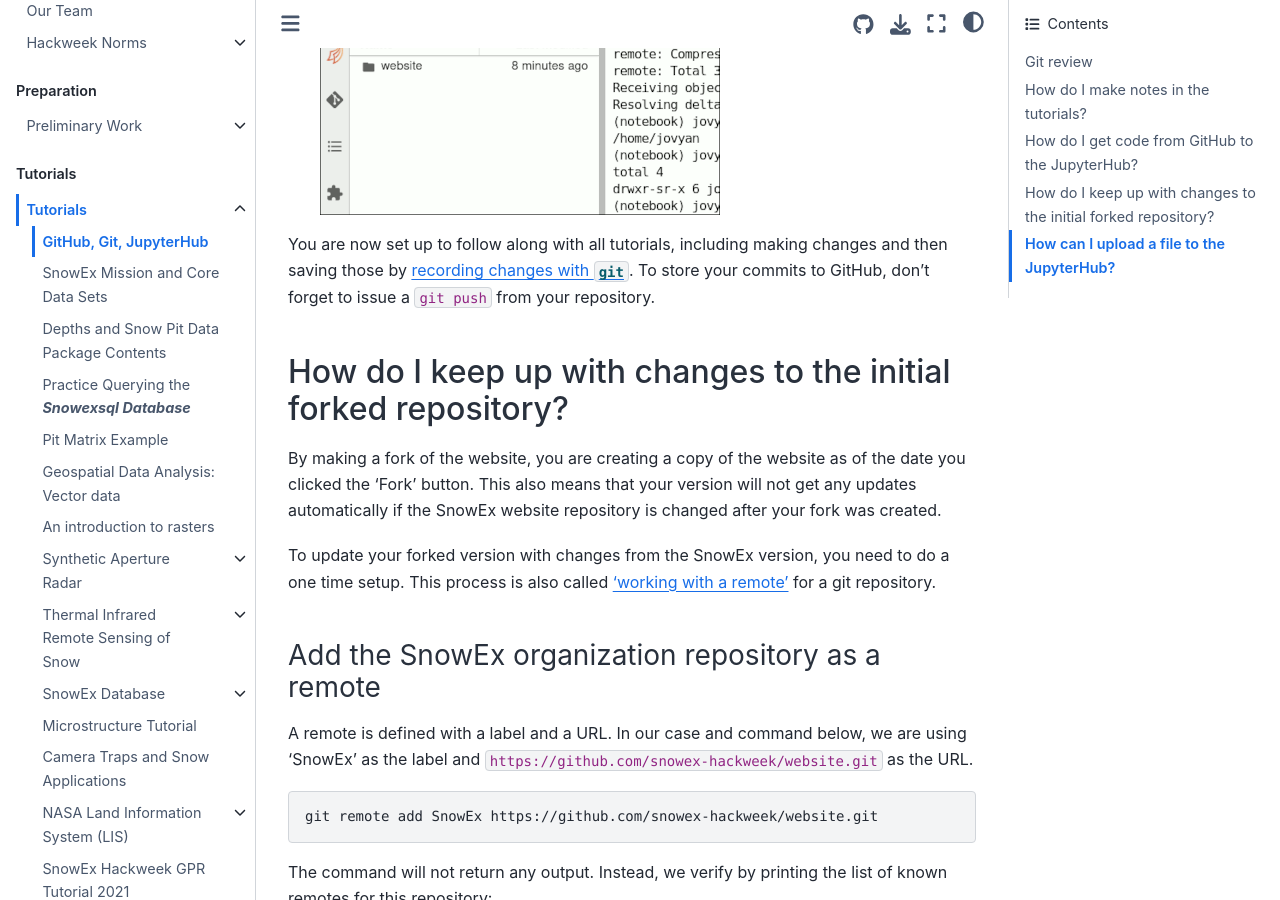
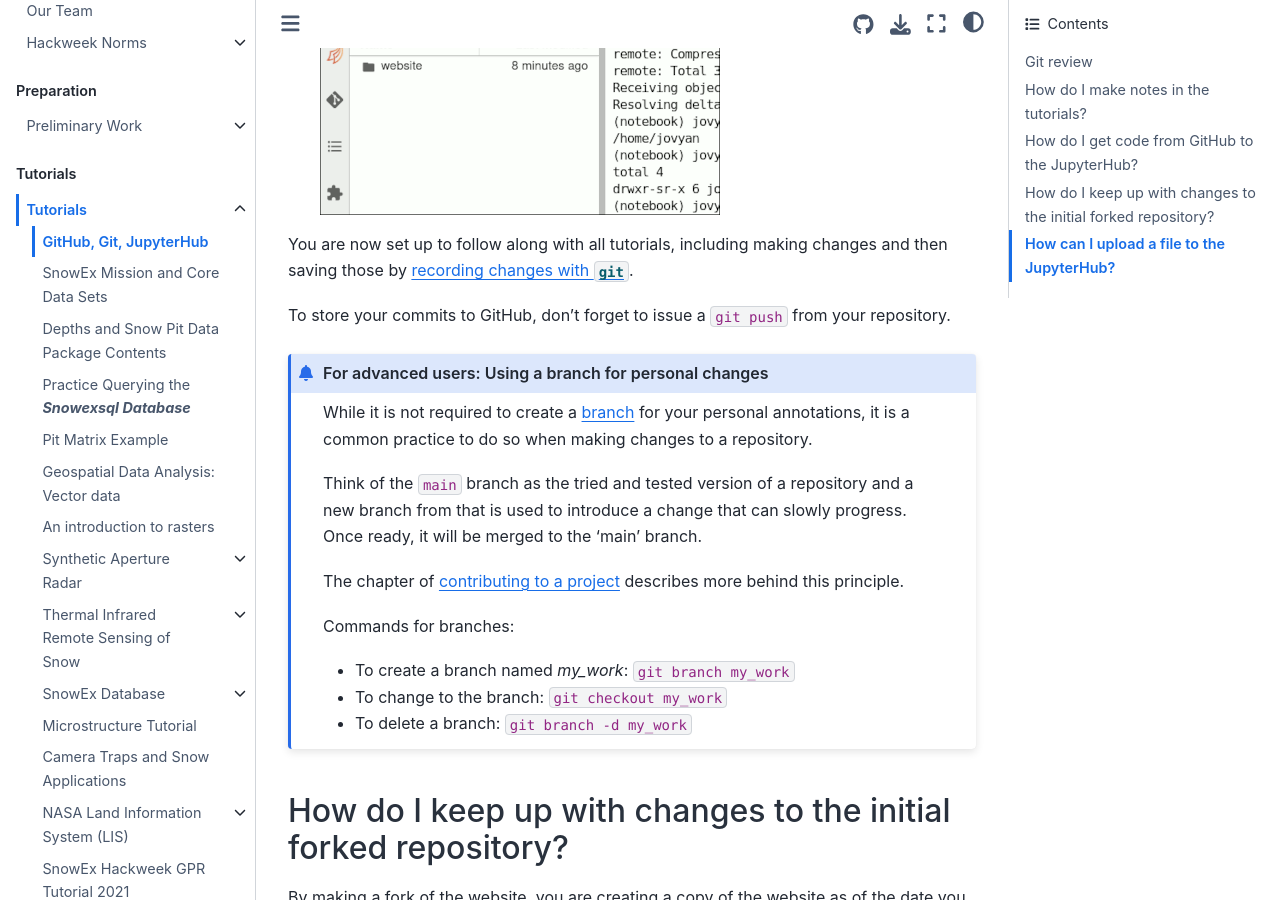
Before and after one commit to snowex-hackweek/website-2021, a Jupyter Book: the page built from book/tutorials/jupyter.md, in a window 1280 px wide and 900 px high, scrolled down 3317 px. Built offline with Jupyter Book 1.0.4 settings and Sphinx 7.4.7 and the Sphinx Book theme 1.1.4, drawn with Linux system fonts in a browser that asks for light colours.

Commit message:
Tutorial - Update Git, GitHub, and JupyterHub
Add note for advanced user to use git branches.

````diff
--- a/book/tutorials/jupyter.md
+++ b/book/tutorials/jupyter.md
@@ -117,8 +117,30 @@
 
 You are now set up to follow along with all tutorials, including making changes
 and then saving those by [recording changes with `git`](http://git-scm.com/book/en/v2/Git-Basics-Recording-Changes-to-the-Repository).
+
 To store your commits to GitHub, don't forget to issue a `git push` from your
 repository.
+
+```{admonition} For advanced users: Using a branch for personal changes
+While it is not required to create a [branch](https://docs.github.com/en/get-started/quickstart/github-glossary#branch)
+for your personal annotations, it is a common practice to do so when making changes
+to a repository.
+
+Think of the `main` branch as the tried and tested version of a repository and
+a new branch from that is used to introduce a change that can slowly progress.
+Once ready, it will be merged to the 'main' branch.
+
+The chapter of [contributing to a project](http://git-scm.com/book/en/v2/GitHub-Contributing-to-a-Project)
+describes more behind this principle.
+
+Commands for branches:
+* To create a branch named _my_work_:
+`git branch my_work`
+* To change to the branch:
+`git checkout my_work`
+* To delete a branch:
+`git branch -d my_work`
+```
 
 ## How do I keep up with changes to the initial forked repository?
 
````
